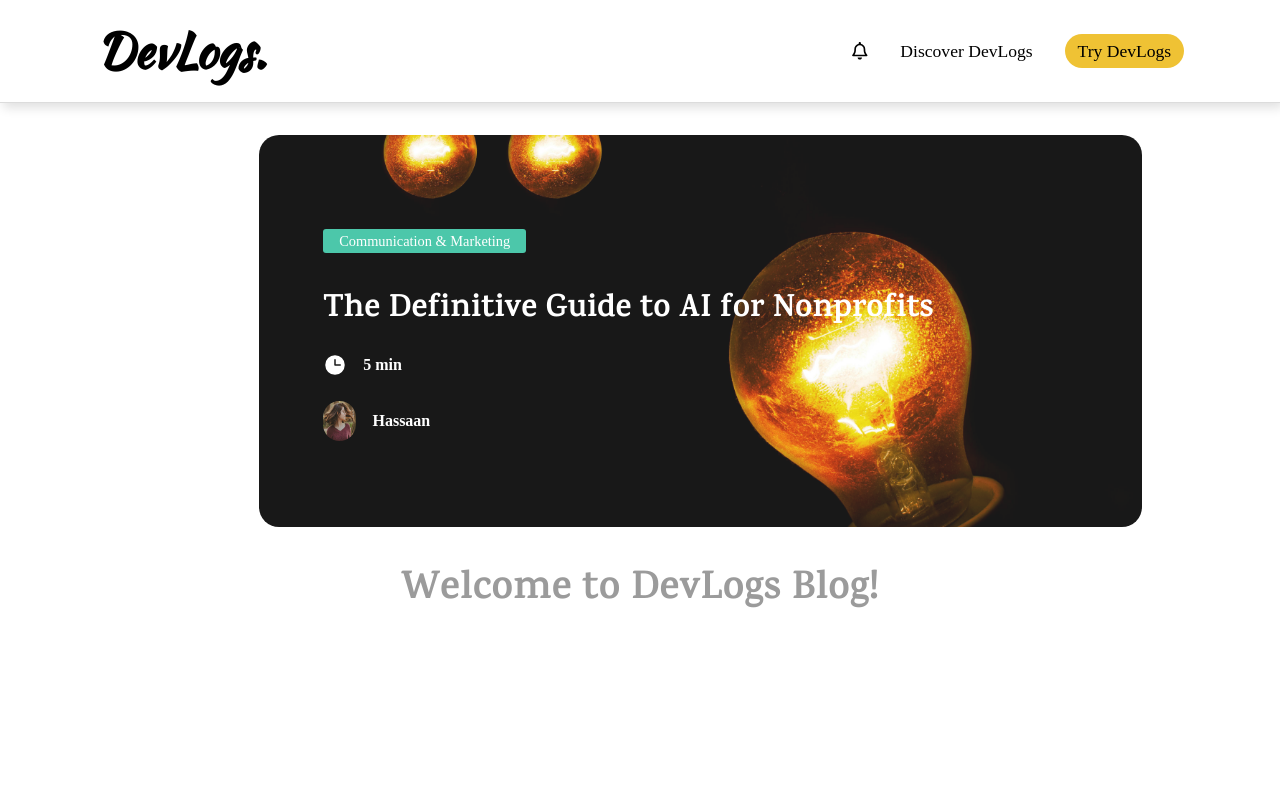
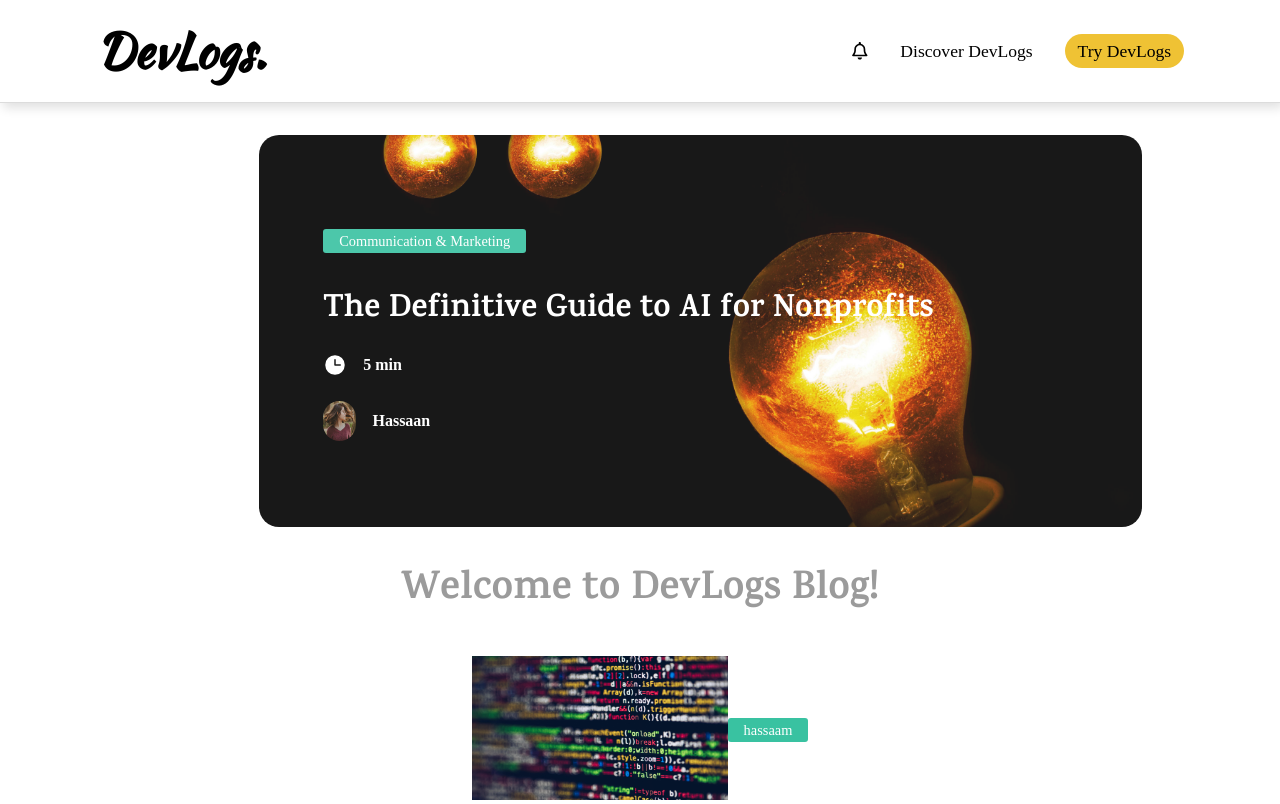
Before and after one commit to hassaammgl/mern-blog-client, a React (Vite) app: page / in a window 1280 px wide. Built offline with nearby package versions, Linux system fonts and the light colour scheme; a web font is replaced by a local one.

Commit message:
adsfdasf

```diff
--- a/src/App.jsx
+++ b/src/App.jsx
@@ -5,6 +5,8 @@
 import Blog from "./components/Blog";
 import Header from "./components/Header"
 import Banner from "./components/Banner";
+import "../src/styles/blogcontainer.scss";
+import BlogContainer from "./components/BlogContainer";
 
 function App() {
 
@@ -13,6 +15,7 @@
     <Header />
     <Banner />
     <Blog />
+    <BlogContainer />
     </>
   )
 }
--- a/src/components/BlogContainer.jsx
+++ b/src/components/BlogContainer.jsx
@@ -1,10 +1,17 @@
-import React from 'react'
-import prog from "../../public/prog.jpg"
+import React from "react";
+import prog from "../../public/prog.jpg";
 
 const BlogContainer = () => {
   return (
-    <div>BlogContainer</div>
-  )
-}
+    <div className="blogcontainer">
+      <div className="top">
+        <img src={prog} className="img"  alt="" />
+      </div>
+      <div className="bottom">
+        <button>hassaam</button>
+      </div>
+    </div>
+  );
+};
 
-export default BlogContainer
+export default BlogContainer;
--- a/src/styles/blogcontainer.scss
+++ b/src/styles/blogcontainer.scss
@@ -1 +1,29 @@
 @import "./utils.scss";
+
+.blogcontainer{
+    @include flexer();
+    // background: #000;
+    // color: white;
+
+    .top{
+        .img{
+            height: 18vh;
+            width: 20vw;
+        }
+    }
+
+    .bottom{
+        button {
+            margin: 2rem 0;
+            background: $color2;
+            font-size: 0.9rem;
+            font-family: $font2;
+            border-radius: 3px;
+            color: white;
+            border: none;
+            outline: none;
+            padding: 0.2rem 1rem;
+          }
+
+    }
+}
```
